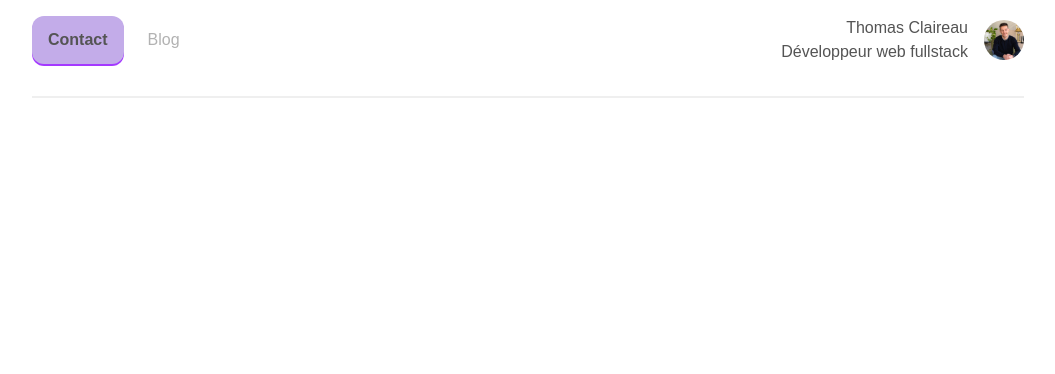
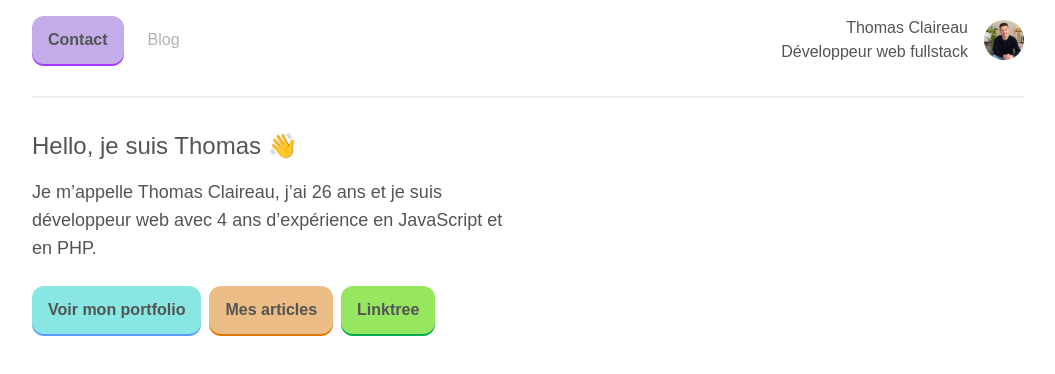
Before and after one commit to thomas-claireau/resume, a Next.js app: page / in a window 1280 px wide. Shown: the top 374 px of the page, without its empty margins (112-1167 px from the left). Built offline with nearby package versions, Linux system fonts and the light colour scheme.

Commit message:
:sparkles: (introduction): desktop ok

```diff
--- a/locales/en.js
+++ b/locales/en.js
@@ -2,4 +2,6 @@
 export default {
   contact: 'Get In Touch',
   job: 'Fullstack Web Developer',
+  h1: 'Hello, I\'m Thomas 👋',
+  description: 'I\'m a 26 years old fullstack web developer with 4 years of experience in JavaScript and PHP.',
 };
--- a/locales/fr.js
+++ b/locales/fr.js
@@ -2,4 +2,11 @@
 export default {
   contact: 'Contact',
   job: 'Développeur web fullstack',
+  h1: 'Hello, je suis Thomas 👋',
+  description: 'Je m’appelle Thomas Claireau, j\’ai 26 ans et je suis développeur web avec 4 ans d’expérience en JavaScript et en PHP.',
+  buttons: {
+    portfolio: 'Voir mon portfolio',
+    blog: 'Mes articles',
+    linktree: 'Linktree',
+  },
 };
--- a/pages/index.tsx
+++ b/pages/index.tsx
@@ -3,6 +3,7 @@ import Container from '../components/Container';
 import Footer from '../components/Footer';
 
 import { useAppContext } from '../AppContext';
+import Button from '../components/Button';
 
 export default function Home() {
   const { i18n } = useAppContext();
@@ -13,9 +14,15 @@ export default function Home() {
     <Container className="py-4">
       <Header />
 
-      <div className="flex gap-5">
+      <div className="flex gap-5 mt-8">
         <main className="w-full">
-          <h1>{i18n?.h1}</h1>
+          <h1 className="text-2xl font-normal">{i18n?.h1}</h1>
+          <p className="text-lg mt-4">{i18n?.description}</p>
+          <div className="buttons mt-6 flex gap-2">
+            <Button href="/portfolio" target="_blank" color="bg-[#88e7e2]" shadow="shadow-[0_2px_0_0_#5c9bfe]">{i18n?.buttons?.portfolio}</Button>
+            <Button href="/blog" target="_blank" color="bg-[#ecbc87]" shadow="shadow-[0_2px_0_0_#df7700]">{i18n?.buttons?.blog}</Button>
+            <Button href="/portfolio" target="_blank" color="bg-[#97e660]" shadow="shadow-[0_2px_0_0_#00ad4e]">{i18n?.buttons?.linktree}</Button>
+          </div>
         </main>
         <aside className="w-full" />
       </div>
```
